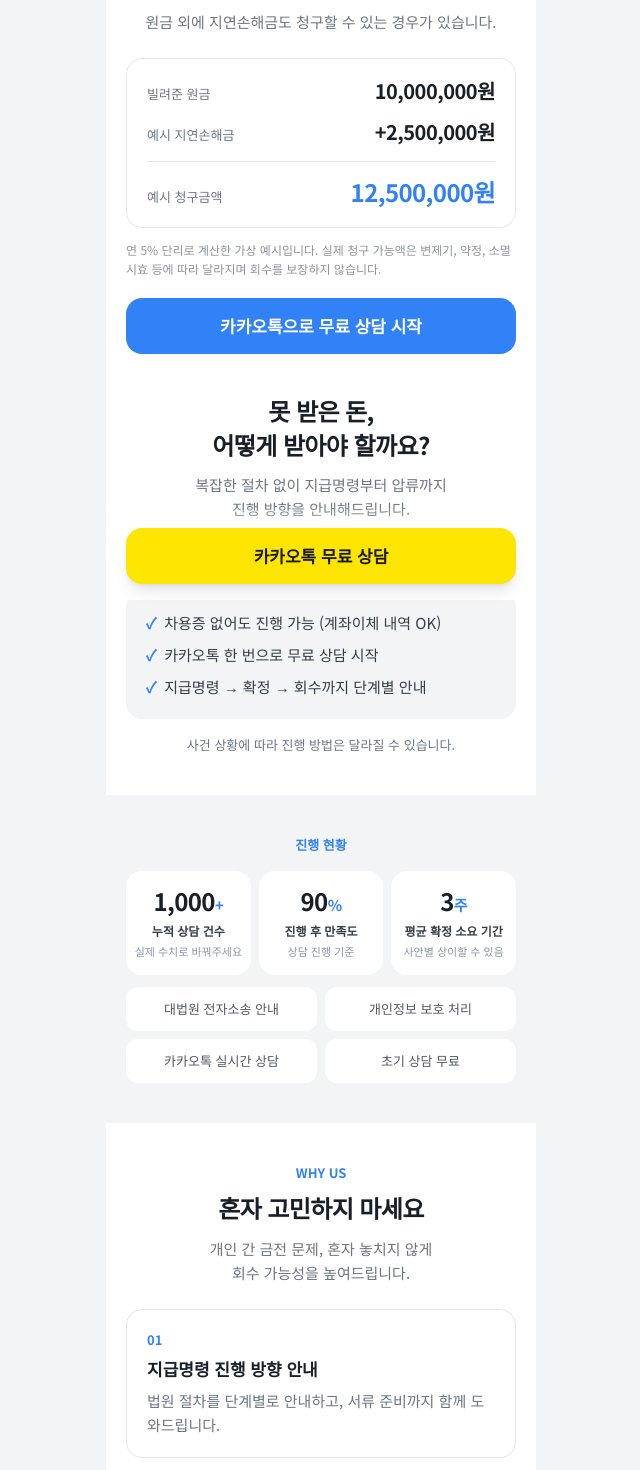
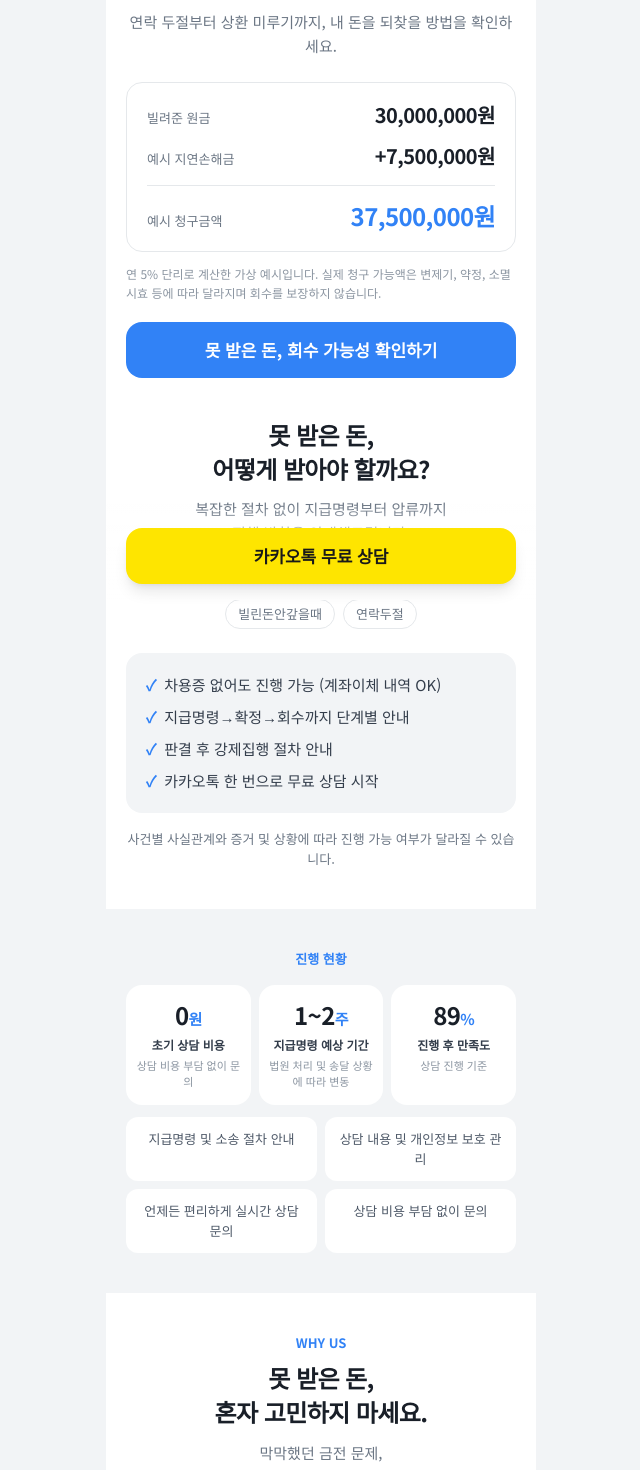
Before and after one commit to ehflehfl120/jjy, a Next.js app: page / in a window 1280 px wide. Shown: the part 200-1670 px from the top of the page, without its empty margins (319-959 px from the left). Built offline with nearby package versions, Linux system fonts and the light colour scheme.

Commit message:
Update landing copy and footer business info

```diff
--- a/src/content/landing.ts
+++ b/src/content/landing.ts
@@ -105,236 +105,317 @@ export type LandingContent = {
 };
 
 export const landing: LandingContent = {
-  site: {
-    name: "채봄머니",
-    headerTitle: "로앤파트너스 법률사무소",
-    logoImage: "",
-    description:
-      "빌려준 돈, 아직도 못 받고 계신가요? 지급명령부터 압류까지 진행 방향을 안내해드립니다.",
-    kakaoUrl: "https://pf.kakao.com/",
-    floatingCtaLabel: "카카오톡 무료 상담",
+  "site": {
+    "name": "채봄머니",
+    "headerTitle": "로앤파트너스 법률사무소",
+    "logoImage": "",
+    "description": "빌려준 돈, 아직도 못 받고 계신가요? 지급명령부터 압류까지 진행 방향을 안내해드립니다.",
+    "kakaoUrl": "https://pf.kakao.com/",
+    "floatingCtaLabel": "카카오톡 무료 상담"
   },
-  sections: [
-    { id: "amount", visible: true },
-    { id: "hero", visible: true },
-    { id: "stats", visible: true },
-    { id: "why", visible: true },
-    { id: "eligibility", visible: true },
-    { id: "cta", visible: true },
-    { id: "process", visible: true },
-    { id: "cases", visible: true },
-    { id: "faq", visible: true },
+  "sections": [
+    {
+      "id": "amount",
+      "visible": true
+    },
+    {
+      "id": "hero",
+      "visible": true
+    },
+    {
+      "id": "stats",
+      "visible": true
+    },
+    {
+      "id": "why",
+      "visible": true
+    },
+    {
+      "id": "eligibility",
+      "visible": true
+    },
+    {
+      "id": "cta",
+      "visible": true
+    },
+    {
+      "id": "process",
+      "visible": true
+    },
+    {
+      "id": "cases",
+      "visible": true
+    },
+    {
+      "id": "faq",
+      "visible": true
+    }
   ],
-  amount: {
-    eyebrow: "빌려준 돈, 아직도 못 받고 계신가요?",
-    title: "빌려준 돈에 지연손해금까지,\n청구 가능한 금액을 확인해보세요.",
-    description: "원금 외에 지연손해금도 청구할 수 있는 경우가 있습니다.",
-    principal: 10000000,
-    ratePercent: 5,
-    years: 5,
-    principalLabel: "빌려준 원금",
-    interestLabel: "예시 지연손해금",
-    totalLabel: "예시 청구금액",
-    note: "연 5% 단리로 계산한 가상 예시입니다. 실제 청구 가능액은 변제기, 약정, 소멸시효 등에 따라 달라지며 회수를 보장하지 않습니다.",
-    ctaLabel: "카카오톡으로 무료 상담 시작",
+  "amount": {
+    "eyebrow": "차용증이 없어도, 연락이 끊겼어도",
+    "title": "빌려준 돈, \n못 받을 거라 포기하셨나요?",
+    "description": "연락 두절부터 상환 미루기까지,\n 내 돈을 되찾을 방법을 확인하세요.",
+    "principal": 30000000,
+    "ratePercent": 5,
+    "years": 5,
+    "principalLabel": "빌려준 원금",
+    "interestLabel": "예시 지연손해금",
+    "totalLabel": "예시 청구금액",
+    "note": "연 5% 단리로 계산한 가상 예시입니다. 실제 청구 가능액은 변제기, 약정, 소멸시효 등에 따라 달라지며 회수를 보장하지 않습니다.",
+    "ctaLabel": "못 받은 돈, 회수 가능성 확인하기"
   },
-  hero: {
-    titleLines: ["못 받은 돈,", "어떻게 받아야 할까요?"],
-    description:
-      "복잡한 절차 없이 지급명령부터 압류까지\n진행 방향을 안내해드립니다.",
-    tags: ["차용증 없음", "소액", "계좌이체", "채무자 연락두절"],
-    checks: [
+  "hero": {
+    "titleLines": [
+      "못 받은 돈,",
+      "어떻게 받아야 할까요?"
+    ],
+    "description": "복잡한 절차 없이 지급명령부터 압류까지\n진행 방향을 안내해드립니다.",
+    "tags": [
+      "차용증 없음",
+      "소액",
+      "계좌이체",
+      "채무자 잠수",
+      "빌린돈안갚을때",
+      "연락두절"
+    ],
+    "checks": [
       "차용증 없어도 진행 가능 (계좌이체 내역 OK)",
-      "카카오톡 한 번으로 무료 상담 시작",
-      "지급명령 → 확정 → 회수까지 단계별 안내",
+      "지급명령→확정→회수까지 단계별 안내",
+      "판결 후 강제집행 절차 안내",
+      "카카오톡 한 번으로 무료 상담 시작"
     ],
-    note: "사건 상황에 따라 진행 방법은 달라질 수 있습니다.",
+    "note": "사건별 사실관계와 증거 및 상황에 따라 \n진행 가능 여부가 달라질 수 있습니다."
   },
-  stats: {
-    eyebrow: "진행 현황",
-    items: [
-      { value: "1,000", unit: "+", label: "누적 상담 건수", caption: "실제 수치로 바꿔주세요" },
-      { value: "90", unit: "%", label: "진행 후 만족도", caption: "상담 진행 기준" },
-      { value: "3", unit: "주", label: "평균 확정 소요 기간", caption: "사안별 상이할 수 있음" },
-    ],
-    badges: ["대법원 전자소송 안내", "개인정보 보호 처리", "카카오톡 실시간 상담", "초기 상담 무료"],
-  },
-  why: {
-    eyebrow: "WHY US",
-    title: "혼자 고민하지 마세요",
-    description: "개인 간 금전 문제, 혼자 놓치지 않게\n회수 가능성을 높여드립니다.",
-    cards: [
+  "stats": {
+    "eyebrow": "진행 현황",
+    "items": [
       {
-        title: "지급명령 진행 방향 안내",
-        description: "법원 절차를 단계별로 안내하고, 서류 준비까지 함께 도와드립니다.",
+        "value": "0",
+        "unit": "원",
+        "label": "초기 상담 비용",
+        "caption": "상담 비용 부담 없이 문의"
       },
       {
-        title: "회수 가능성 사전 진단",
-        description: "상담 전 간단한 확인으로 진행 가능 여부를 먼저 파악합니다.",
+        "value": "1~2",
+        "unit": "주",
+        "label": "지급명령 예상 기간",
+        "caption": "법원 처리 및 송달 상황에 따라 변동"
       },
       {
-        title: "전문가 연결 지원",
-        description: "필요 시 전문가와 연결해 상황에 맞는 방향을 함께 찾아드립니다.",
-      },
+        "value": "89",
+        "unit": "%",
+        "label": "진행 후 만족도",
+        "caption": "상담 진행 기준"
+      }
     ],
+    "badges": [
+      "지급명령 및 소송 절차 안내",
+      "상담 내용 및 개인정보 보호 관리",
+      "언제든 편리하게 실시간 상담 문의",
+      "상담 비용 부담 없이 문의"
+    ]
   },
-  eligibility: {
-    eyebrow: "진행 가능 사례",
-    title: "이런 상황에도\n진행 가능합니다",
-    description: "카카오톡으로 간단히 확인 후 진행 가능 여부를 안내드립니다.",
-    cards: [
+  "why": {
+    "eyebrow": "WHY US",
+    "title": "못 받은 돈, \n혼자 고민하지 마세요.",
+    "description": "막막했던 금전 문제, \n상황에 맞는 법적 대응 방향을 안내합니다.",
+    "cards": [
       {
-        label: "CASE 01",
-        title: "돈을 빌려줬는데 연락이 끊긴 경우",
-        description: "채무자 연락 두절 → 법적 절차로 해결 가능",
+        "title": "차용증이 없어도 증거부터 확인",
+        "description": "계좌이체 내역과 문자, 카카오톡 대화 등 보유한 자료를 검토합니다."
       },
       {
-        label: "CASE 02",
-        title: "차용증 없이 계좌이체 내역만 있는 경우",
-        description: "이체 내역·메신저 대화로 입증 가능",
+        "title": "내 상황에 맞는 회수 전략",
+        "description": "어떤 상황인지 확인하고 돈을 돌려받을 수 있는 방법 먼저 파악합니다."
       },
       {
-        label: "CASE 03",
-        title: "갚겠다고 하고 계속 미루는 경우",
-        description: "이행 약속 메시지도 증거로 활용 가능",
+        "title": "지급명령부터 강제집행까지",
+        "description": "필요한 경우 지급명령, 민사소송, 판결 이후 집행 절차까지 안내합니다."
+      }
+    ]
+  },
+  "eligibility": {
+    "eyebrow": "진행 가능 사례",
+    "title": "이런 상황에서도 가능할까요?",
+    "description": "빌려준 돈을 돌려받지 못하고 있다면 \n상황에 맞는 해결 방법을 확인해 보세요.",
+    "cards": [
+      {
+        "label": "CASE 01",
+        "title": "빌려준 돈을 갚지 않는 경우",
+        "description": "미변제 금액과 증거자료를 확인한 후 지급명령 신청 및 법적 대응 진행"
       },
       {
-        label: "CASE 04",
-        title: "일부만 갚고 나머지가 미지급 상태",
-        description: "잔여 금액에 대한 지급명령 신청 가능",
-      },
-    ],
-  },
-  cta: {
-    eyebrow: "LEGAL PROFESSIONAL TEAM",
-    title: "해당 사항이 있으신가요?",
-    description: "복잡한 절차 없이, 저희가 도와드리겠습니다.",
-    buttonLabel: "카카오톡으로 바로 확인하기",
-  },
-  process: {
-    eyebrow: "이용 절차",
-    title: "5단계로 진행되는\n간단한 절차",
-    description: "처음부터 끝까지 1:1로, 모든 단계는 투명하게 공유됩니다.",
-    steps: [
-      {
-        title: "무료 상담 접수",
-        description:
-          "현재 상황과 채무자 정보를 간단히 확인합니다. 금액, 시기, 보유 증거자료 등을 카카오톡으로 알려주세요.",
+        "label": "CASE 02",
+        "title": "차용증 없이 돈을 빌려준 경우",
+        "description": "계좌이체 내역과 대화 기록을 검토해 대여 사실을 입증할 수 있는 방법을 안내"
       },
       {
-        title: "진행 가능 여부 검토",
-        description: "지급명령 진행이 가능한지, 회수 가능성이 있는지 사전에 안내드립니다.",
+        "label": "CASE 03",
+        "title": "채무자가 연락을 피하는 경우",
+        "description": "채무자의 주소와 송달 가능 여부를 확인하고 지급명령 등 적절한 법적 절차 안내"
       },
       {
-        title: "서류 준비 및 접수 안내",
-        description: "필요한 자료를 안내드리고 지급명령 신청 절차를 단계별로 도와드립니다.",
+        "label": "CASE 04",
+        "title": "일부만 갚고 나머지는 미루는 경우",
+        "description": "남은 원금과 지연손해금을 확인해 미지급 금액에 대한 지급명령 신청 진행"
+      }
+    ]
+  },
+  "cta": {
+    "eyebrow": "DON'T GIVE UP YOUR MONEY",
+    "title": "빌려준 돈, \n계속 기다리기만 하실 건가요?",
+    "description": "더 늦기 전에 \n내 돈을 돌려받을 방법부터 확인하세요.",
+    "buttonLabel": "내 돈 찾기, 실시간 상담하기 →"
+  },
+  "process": {
+    "eyebrow": "지급명령 진행 단계",
+    "title": "못 받은 돈, \n돌려받는 간단한 절차 안내",
+    "description": "처음부터 끝까지 1:1로, \n모든 단계는 투명하게 공유됩니다.",
+    "steps": [
+      {
+        "title": "무료 상담 접수",
+        "description": "현재 상황과 채무자 정보를 간단히 확인합니다. 금액, 시기, 보유 증거자료 등을 카카오톡으로 알려주세요."
       },
       {
-        title: "지급명령 진행",
-        description:
-          "법원에 지급명령 신청이 접수되며, 송달 및 확정 절차가 진행됩니다. (통상 2~4주 소요)",
+        "title": "진행 가능 여부 검토",
+        "description": "지급명령 진행이 가능한지, 회수 가능성이 있는지 사전에 안내드립니다."
       },
       {
-        title: "확정 후 후속 절차 안내",
-        description: "확정 이후 상황에 따라 재산조회 및 압류 등 추가 절차를 안내드립니다.",
-      },
-    ],
-  },
-  cases: {
-    eyebrow: "해결 사례",
-    title: "실제 해결 사례",
-    description: "실제로 해결된 사례들입니다.",
-    note: "※ 개인정보 보호를 위해 일부 정보는 변경되었습니다.",
-    items: [
-      {
-        category: "개인 간 금전 대여",
-        amount: "350만원 회수",
-        title: "차용증 없이 계좌이체만으로 전액 회수",
-        body: "2년 전 지인에게 350만원을 이체했으나 연락이 끊겼음. 카카오톡 대화 내역과 계좌이체 내역만으로 지급명령 신청 후 확정, 전액 회수.",
-        tags: ["차용증 없음", "연락두절", "전액회수"],
+        "title": "서류 준비 및 접수 안내",
+        "description": "필요한 자료를 안내드리고 지급명령 신청 절차를 단계별로 도와드립니다."
       },
       {
-        category: "지인 간 대여금",
-        amount: "5,000만원 회수",
-        title: "갚겠다는 메시지로 증거 확보 후 해결",
-        body: "수차례 독촉에도 미루던 채무자. 카카오톡으로 \"곧 갚겠다\"는 메시지를 증거로 활용, 지급명령 확정 후 회수 성공.",
-        tags: ["메시지 증거", "일부 미지급", "전액회수"],
+        "title": "지급명령 진행",
+        "description": "청구 내용과 증거를 정리해 법원에 지급명령을 신청합니다."
       },
       {
-        category: "소액 금전 분쟁",
-        amount: "180만원 회수",
-        title: "소액도 포기하지 않고 지급명령으로 해결",
-        body: "소액이라 포기하려 했지만 상담 후 진행. 온라인 전자소송으로 법원 방문 없이 지급명령 신청 및 확정 완료.",
-        tags: ["소액", "비대면", "전액회수"],
-      },
-    ],
+        "title": "확정 후 후속 절차 안내",
+        "description": "확정 이후 상황에 따라 재산조회 및 압류 등 추가 절차를 안내드립니다."
+      }
+    ]
   },
-  faq: {
-    eyebrow: "FAQ",
-    title: "자주 묻는 질문",
-    description: "더 궁금한 점은 카카오톡으로 문의해주세요.",
-    items: [
+  "cases": {
+    "eyebrow": "해결 사례",
+    "title": "실제 해결 사례",
+    "description": "실제로 해결된 사례들입니다.",
+    "note": "※ 개인정보 보호를 위해 일부 정보는 변경되었습니다.",
+    "items": [
       {
-        question: "차용증이 없어도 진행이 가능한가요?",
-        answer:
-          "카카오톡 대화 내용, 계좌이체 내역 등 채무 관계를 입증할 수 있는 자료가 있다면 지급명령 신청이 가능합니다. 무료 상담을 통해 보유하신 자료를 먼저 확인해드립니다.",
+        "category": "개인 간 금전 대여",
+        "amount": "350만원 회수",
+        "title": "차용증 없이 계좌이체만으로 전액 회수",
+        "body": "2년 전 지인에게 350만원을 이체했으나 연락이 끊겼음. 카카오톡 대화 내역과 계좌이체 내역만으로 지급명령 신청 후 확정, 전액 회수.",
+        "tags": [
+          "차용증 없음",
+          "연락두절",
+          "전액회수",
+          "소액"
+        ]
       },
       {
-        question: "얼마나 빠르게 진행되나요?",
-        answer:
-          "지급명령 신청 후 법원 심사 및 송달까지 통상 2~4주가 소요됩니다. 채무자가 이의 신청을 하지 않으면 그 후 2주 이내에 확정됩니다.",
+        "category": "지인 간 대여금",
+        "amount": "5,000만원 회수",
+        "title": "갚겠다는 메시지로 증거 확보 후 해결",
+        "body": "수차례 독촉에도 미루던 채무자. 카카오톡으로 \"곧 갚겠다\"는 메시지를 증거로 활용, 지급명령 확정 후 회수 성공.",
+        "tags": [
+          "메시지 증거",
+          "일부 미지급",
+          "전액회수",
+          "지인채무"
+        ]
       },
       {
-        question: "소액도 진행할 수 있나요?",
-        answer:
-          "네, 금액 제한 없이 상담 가능합니다. 다만 비용 대비 효율성을 고려하여 진행 가능 여부를 사전에 안내드립니다.",
+        "category": "소액 금전 분쟁",
+        "amount": "180만원 회수",
+        "title": "소액도 포기하지 않고 지급명령으로 해결",
+        "body": "소액이라 포기하려 했지만 상담 후 진행. 온라인 전자소송으로 법원 방문 없이 지급명령 신청 및 확정 완료.",
+        "tags": [
+          "소액",
+          "비대면",
+          "전액회수",
+          "비대면진행"
+        ]
+      }
+    ]
+  },
+  "faq": {
+    "eyebrow": "FAQ",
+    "title": "자주 묻는 질문",
+    "description": "더 궁금한 점은 카카오톡으로 문의해주세요.",
+    "items": [
+      {
+        "question": "차용증이 없어도 진행이 가능한가요?",
+        "answer": "카카오톡 대화 내용, 계좌이체 내역 등 채무 관계를 입증할 수 있는 자료가 있다면 지급명령 신청이 가능합니다. 무료 상담을 통해 보유하신 자료를 먼저 확인해드립니다."
       },
       {
-        question: "서비스 비용이 있나요?",
-        answer: "초기 상담은 무료입니다. 이후 진행 과정에서 발생하는 비용은 상담 시 상세히 안내드립니다.",
+        "question": "얼마나 빠르게 진행되나요?",
+        "answer": "지급명령 신청 후 법원 심사 및 송달까지 통상 2~4주가 소요됩니다. 채무자가 이의 신청을 하지 않으면 그 후 2주 이내에 확정됩니다."
       },
       {
-        question: "법원에 직접 가야 하나요?",
-        answer:
-          "지급명령 신청은 온라인(대법원 전자소송)으로도 진행할 수 있습니다. 방문 없이 처리할 수 있도록 절차를 안내해드립니다.",
+        "question": "소액도 진행할 수 있나요?",
+        "answer": "네, 금액 제한 없이 상담 가능합니다. 다만 비용 대비 효율성을 고려하여 진행 가능 여부를 사전에 안내드립니다."
       },
       {
-        question: "채무자가 이의 신청을 하면 어떻게 되나요?",
-        answer:
-          "이의 신청 시 소송으로 전환됩니다. 이 경우 추가 대응 방향을 안내드리며, 필요 시 전문가 연결을 지원합니다.",
+        "question": "서비스 비용이 있나요?",
+        "answer": "초기 상담은 무료입니다. 이후 진행 과정에서 발생하는 비용은 상담 시 상세히 안내드립니다."
       },
       {
-        question: "채무자 주소를 모르면 어떻게 하나요?",
-        answer:
-          "지급명령 신청에는 채무자의 주소가 필요합니다. 주소 확인 방법에 대해서도 상담 과정에서 함께 안내드립니다.",
+        "question": "법원에 직접 가야 하나요?",
+        "answer": "지급명령 신청은 온라인(대법원 전자소송)으로도 진행할 수 있습니다. 방문 없이 처리할 수 있도록 절차를 안내해드립니다."
       },
       {
-        question: "상담은 어떻게 하나요?",
-        answer:
-          "모든 상담은 카카오톡 채널을 통해 진행됩니다. 카카오톡으로 채팅을 시작해 주세요. 평일 09:00~18:00 운영합니다.",
+        "question": "채무자가 이의 신청을 하면 어떻게 되나요?",
+        "answer": "이의 신청 시 소송으로 전환됩니다. 이 경우 추가 대응 방향을 안내드리며, 필요 시 전문가 연결을 지원합니다."
       },
+      {
+        "question": "채무자 주소를 모르면 어떻게 하나요?",
+        "answer": "지급명령 신청에는 채무자의 주소가 필요합니다. 주소 확인 방법에 대해서도 상담 과정에서 함께 안내드립니다."
+      },
+      {
+        "question": "상담은 어떻게 하나요?",
+        "answer": "모든 상담은 카카오톡 채널을 통해 진행됩니다. 카카오톡으로 채팅을 시작해 주세요. 평일 09:00~18:00 운영합니다."
+      }
+    ]
+  },
+  "footer": {
+    "company": [
+      {
+        "label": "상호",
+        "value": "내돈찾아dream"
+      },
+      {
+        "label": "대표자",
+        "value": "장재영"
+      },
+      {
+        "label": "로앤파트너스 법률사무소",
+        "value": "(148-62-00877)"
+      },
+      {
+        "label": "대표변호사",
+        "value": "김가헌"
+      },
+      {
+        "label": "주소",
+        "value": "(서울특별시 서초구 서초중앙로114, 일광빌딩 301호)"
+      },
+      {
+        "label": "이메일",
+        "value": "(moneydream2026@naver.com)"
+      }
     ],
+    "copyright": "© 2026 내돈찾아dream. All rights reserved."
   },
-  footer: {
-    company: [
-      { label: "상호", value: "(회사명)" },
-      { label: "대표자", value: "(대표자명)" },
-      { label: "사업자등록번호", value: "(000-00-00000)" },
-      { label: "주소", value: "(주소)" },
-      { label: "이메일", value: "(email@example.com)" },
-    ],
-    copyright: "© 2026 채봄머니. All rights reserved.",
-  },
-  legal: {
-    privacy: {
-      title: "개인정보처리방침",
-      body: "개인정보처리방침 본문은 이후 단계에서 작성합니다.",
+  "legal": {
+    "privacy": {
+      "title": "개인정보처리방침",
+      "body": "개인정보처리방침 본문은 이후 단계에서 작성합니다."
     },
-    terms: {
-      title: "이용약관",
-      body: "이용약관 본문은 이후 단계에서 작성합니다.",
-    },
-  },
+    "terms": {
+      "title": "이용약관",
+      "body": "이용약관 본문은 이후 단계에서 작성합니다."
+    }
+  }
 };
 
 // 기존 import 호환용
```
